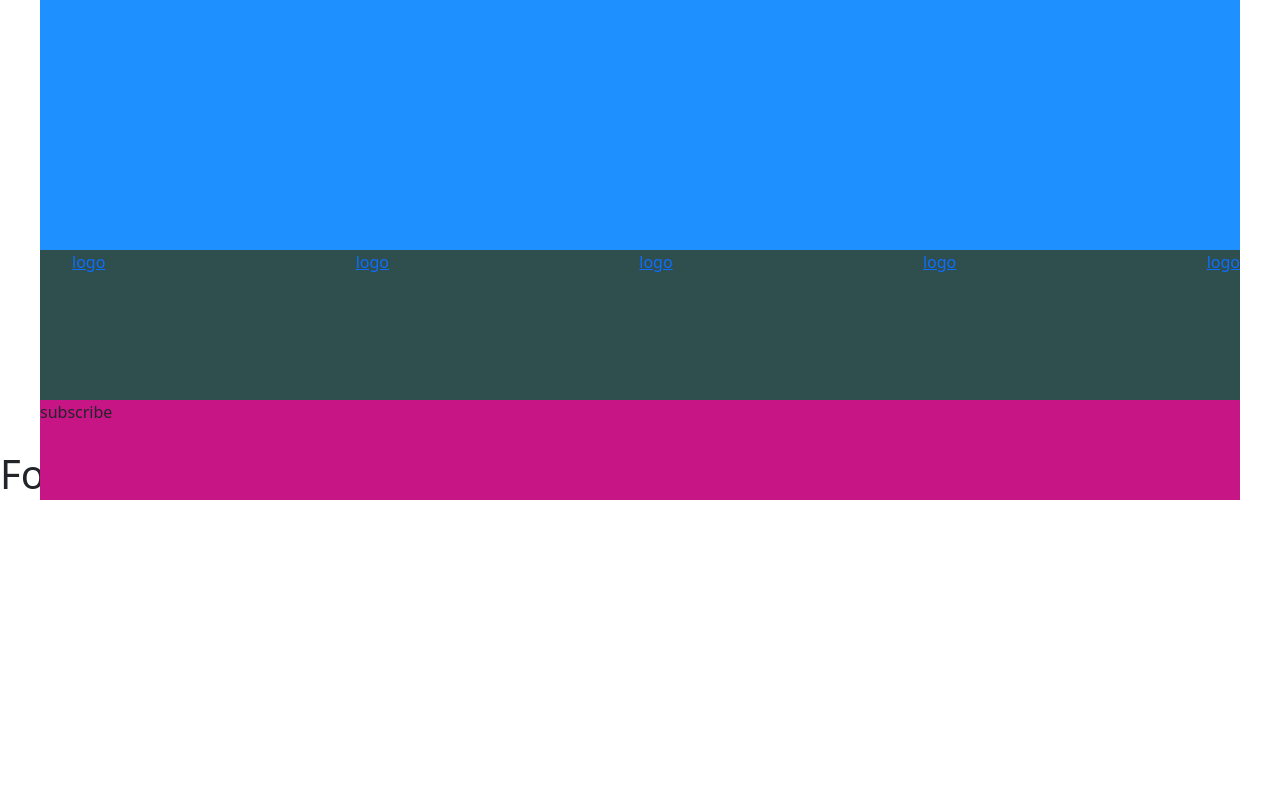
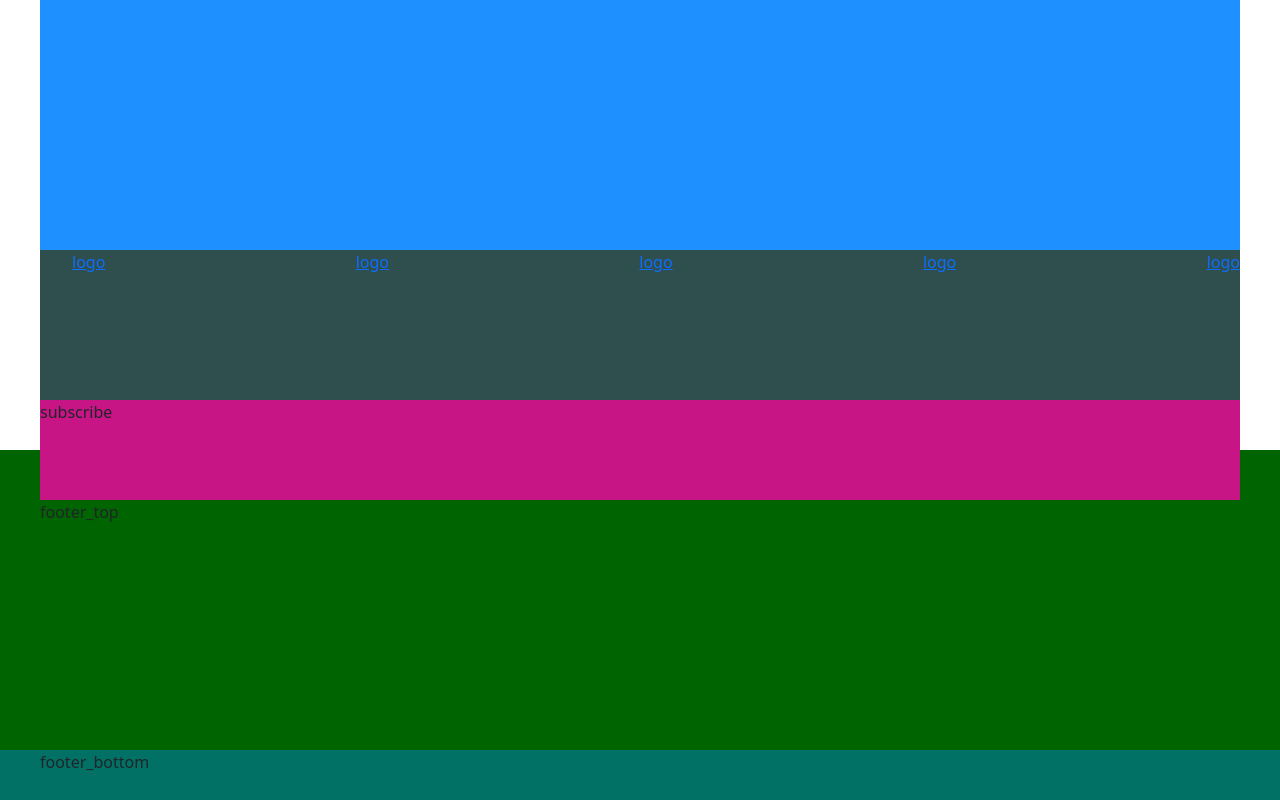
Before and after one commit to FraRussotto/proj-html-vuejs, a Vue app: page / in a window 1280 px wide. Shown: the part 3700-4500 px from the top of the page. Before the commit the page ends 4206 px from the top, so only its background shows below. Built offline with nearby package versions, Linux system fonts and the light colour scheme.

Commit message:
[edit] footer component

```diff
--- a/src/components/Footer.vue
+++ b/src/components/Footer.vue
@@ -5,9 +5,36 @@
 </script>
 
 <template>
-  <h1>Footer</h1>
+
+    <div class="footer_top">
+      <div class="fr_container">
+        footer_top
+      </div>
+    </div>
+
+    <div class="footer_bottom">
+      <div class="fr_container">
+        footer_bottom
+      </div>
+    </div>
+
 </template>
 
-<style>
+<style lang="scss" scoped>
 
+@use '../scss/variables' as *;
+.fr_container{
+  width: $container_min;
+  margin: 0 auto;
+}
+.footer_top{
+  height: 300px;
+  padding-top: 50px;
+  background-color: darkgreen;
+}
+
+.footer_bottom{
+  height: 50px;
+  background-color: $green;
+}
 </style>
```
